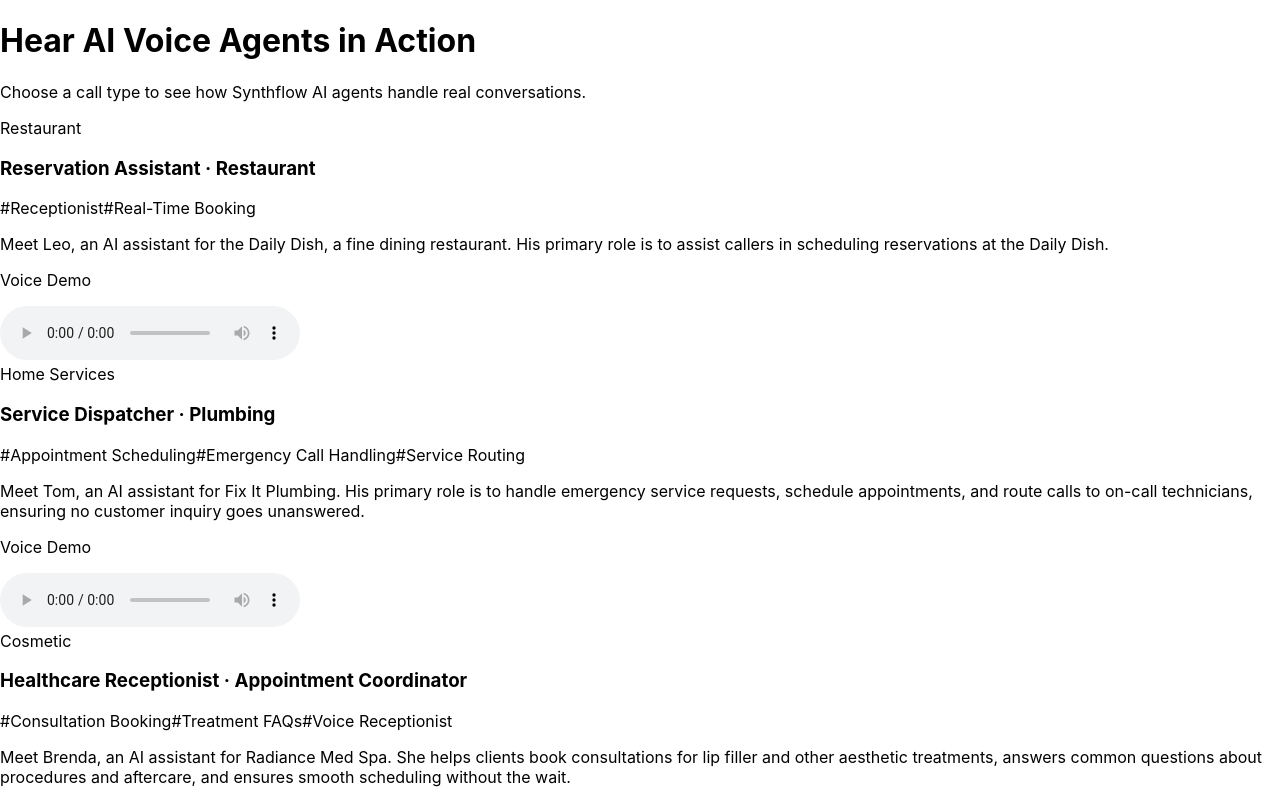
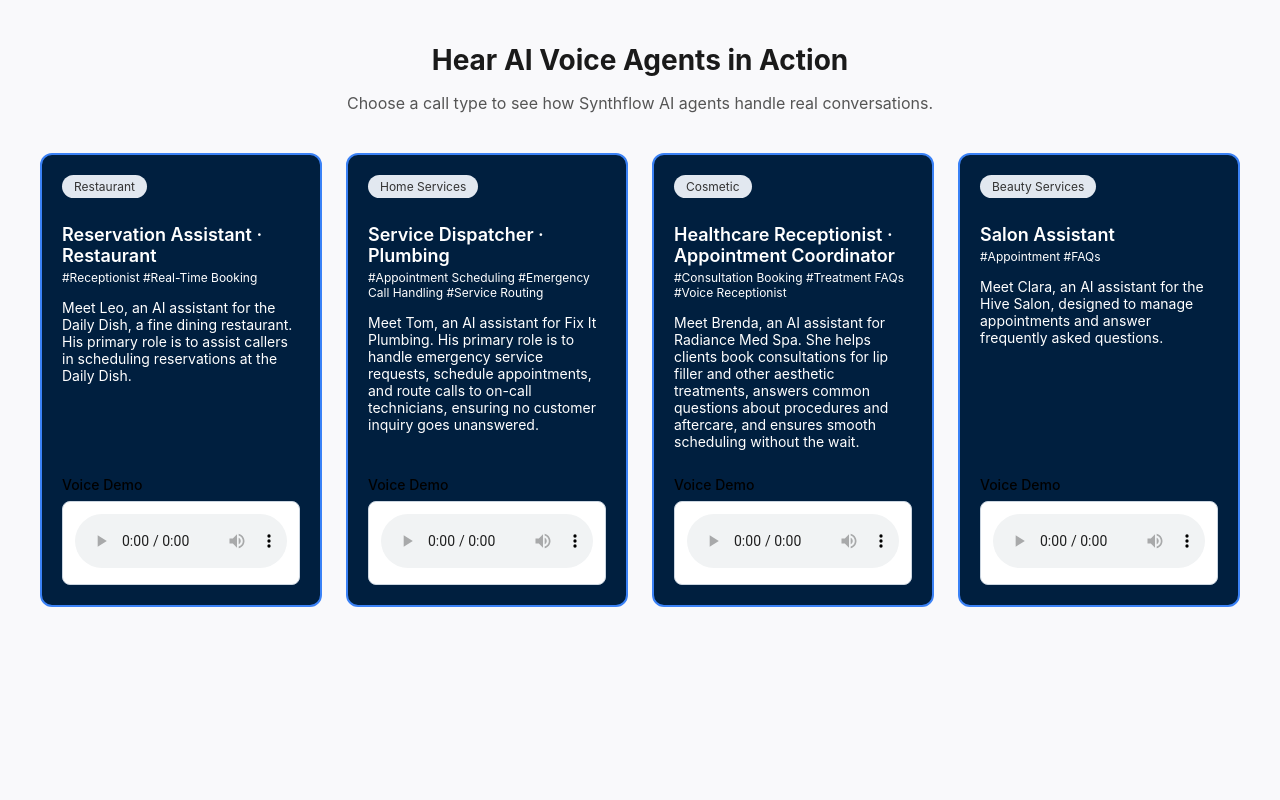
Before and after one commit to PiperL1040/Ally-Audio-Samples, a React (Create React App) app: page / in a window 1280 px wide. Shown: the top 800 px of the page. Built offline with nearby package versions, Linux system fonts and the light colour scheme.

Commit message:
Correct formatting

```diff
--- a/src/App.css
+++ b/src/App.css
@@ -14,18 +14,18 @@
 }
 
 .App-header {
-  background-color: #282c34;
+  background-color: #1958d6;
   min-height: 100vh;
   display: flex;
   flex-direction: column;
   align-items: center;
   justify-content: center;
   font-size: calc(10px + 2vmin);
-  color: white;
+  color: rgb(255, 255, 255);
 }
 
 .App-link {
-  color: #61dafb;
+  color: #000000;
 }
 
 @keyframes App-logo-spin {
@@ -36,3 +36,90 @@
     transform: rotate(360deg);
   }
 }
+
+.voice-agents-wrapper {
+  min-height: 100vh;
+  background-color: #f9f9fb;
+  color: #1a1a1a;
+  padding: 24px;
+}
+
+.voice-agents-container {
+  max-width: 1200px;
+  margin: 0 auto;
+}
+
+.voice-agents-header {
+  text-align: center;
+  margin-bottom: 40px;
+}
+
+.voice-agents-header h1 {
+  font-size: 28px;
+  font-weight: bold;
+  margin-bottom: 8px;
+}
+
+.voice-agents-header p {
+  color: #555;
+  font-size: 16px;
+}
+
+.agent-grid {
+  display: grid;
+  grid-template-columns: repeat(auto-fit, minmax(280px, 1fr));
+  gap: 24px;
+}
+
+.agent-card {
+  background-color: #001f3f;
+  border: 2px solid #3b82f6;
+  border-radius: 12px;
+  padding: 20px;
+  display: flex;
+  flex-direction: column;
+  justify-content: space-between;
+}
+
+.agent-tag {
+  background-color: #e2e8f0;
+  color: #333;
+  font-size: 12px;
+  padding: 4px 12px;
+  border-radius: 999px;
+  display: inline-block;
+  margin-bottom: 8px;
+}
+
+.agent-title {
+  font-size: 18px;
+  font-weight: 600;
+  margin-bottom: 4px;
+  color: #ffffff;
+}
+
+.agent-tags {
+  font-size: 12px;
+  color: #ffffff;
+  margin: 4px 0 12px;
+}
+
+.agent-description {
+  font-size: 14px;
+  color: #ffffff;
+  margin-bottom: 12px;
+}
+
+.agent-audio-label {
+  font-size: 14px;
+  font-weight: 500;
+  margin-bottom: 8px;
+  color: #000000;
+}
+
+.agent-audio-box {
+  background-color: #ffffff;
+  border: 1px solid #cbd5e0;
+  border-radius: 8px;
+  padding: 12px;
+}
--- a/src/VoiceAgentsShowcase.jsx
+++ b/src/VoiceAgentsShowcase.jsx
@@ -90,7 +90,108 @@
 //   );
 // }
 
+// import React from "react";
+
+// export default function VoiceAgentsShowcase() {
+//   const agents = [
+//     {
+//       industry: "Restaurant",
+//       title: "Reservation Assistant · Restaurant",
+//       tags: ["#Receptionist", "#Real-Time Booking"],
+//       description:
+//         "Meet Leo, an AI assistant for the Daily Dish, a fine dining restaurant. His primary role is to assist callers in scheduling reservations at the Daily Dish.",
+//       audio: process.env.PUBLIC_URL + "/audio/Resturante.mp3",
+//     },
+//     {
+//       industry: "Home Services",
+//       title: "Service Dispatcher · Plumbing",
+//       tags: ["#Appointment Scheduling", "#Emergency Call Handling", "#Service Routing"],
+//       description:
+//         "Meet Tom, an AI assistant for Fix It Plumbing. His primary role is to handle emergency service requests, schedule appointments, and route calls to on-call technicians, ensuring no customer inquiry goes unanswered.",
+//       audio: process.env.PUBLIC_URL + "/audio/Plumping.mp3",
+//     },
+//     {
+//       industry: "Cosmetic",
+//       title: "Healthcare Receptionist · Appointment Coordinator",
+//       tags: ["#Consultation Booking", "#Treatment FAQs", "#Voice Receptionist"],
+//       description:
+//         "Meet Brenda, an AI assistant for Radiance Med Spa. She helps clients book consultations for lip filler and other aesthetic treatments, answers common questions about procedures and aftercare, and ensures smooth scheduling without the wait.",
+//       audio: process.env.PUBLIC_URL + "/audio/MedSpa.mp3",
+//     },
+//     {
+//       industry: "Home Services",
+//       title: "Salon Assistant",
+//       tags: ["#Appointment", "#FAQs"],
+//       description:
+//         "Meet Clara, an AI assistant for the Hive Salon, designed to manage appointments and answer frequently asked questions.",
+//       audio: process.env.PUBLIC_URL + "/audio/Salon.mp3",
+//     },
+//   ];
+
+//   return (
+//     <div className="min-h-screen bg-[#f9f9fb] text-gray-900 p-6">
+//       <div className="max-w-7xl mx-auto">
+//         <div className="mb-10 text-center">
+//           <h1 className="text-3xl font-semibold">Hear AI Voice Agents in Action</h1>
+//           <p className="text-gray-600 mt-2">
+//             Choose a call type to see how Synthflow AI agents handle real conversations.
+//           </p>
+//         </div>
+
+//         <div className="grid grid-cols-1 sm:grid-cols-2 lg:grid-cols-4 gap-6">
+//           {agents.map((agent, idx) => (
+//             <div
+//               key={idx}
+//               className="bg-white rounded-xl shadow-md p-5 flex flex-col justify-between"
+//             >
+//               <div>
+//                 <div className="mb-2">
+//                   <span className="bg-gray-100 text-sm text-gray-700 px-3 py-1 rounded-full">
+//                     {agent.industry}
+//                   </span>
+//                 </div>
+//                 <h3 className="font-semibold text-lg leading-tight">
+//                   {agent.title}
+//                 </h3>
+//                 <div className="text-xs text-purple-700 mt-1 mb-2">
+//                   {agent.tags.map((tag, i) => (
+//                     <span key={i} className="mr-1">
+//                       {tag}
+//                     </span>
+//                   ))}
+//                 </div>
+//                 <p className="text-sm text-gray-600 mb-4 line-clamp-3">
+//                   {agent.description}
+//                 </p>
+//               </div>
+
+//               <div className="mt-auto">
+//                 <p className="text-sm font-medium text-gray-700 mb-2">Voice Demo</p>
+//       <div className="flex flex-col gap-4">
+//   <div className="bg-blue-100 border border-blue-400 rounded-lg p-4">
+//     <audio
+//       controls
+//       className="w-full"
+//       aria-label={`Audio demo for ${agent.title}`}
+//     >
+//       <source src={agent.audio} type="audio/mpeg" />
+//       Your browser does not support the audio element.
+//     </audio>
+//   </div>
+// </div>
+
+
+//               </div>
+//             </div>
+//           ))}
+//         </div>
+//       </div>
+//     </div>
+//   );
+// }
+
 import React from "react";
+import "./App.css"; // Make sure this line is present to apply styles
 
 export default function VoiceAgentsShowcase() {
   const agents = [
@@ -100,7 +201,7 @@
       tags: ["#Receptionist", "#Real-Time Booking"],
       description:
         "Meet Leo, an AI assistant for the Daily Dish, a fine dining restaurant. His primary role is to assist callers in scheduling reservations at the Daily Dish.",
-      audio: process.env.PUBLIC_URL + "/audio/Restaurant.mp3",
+      audio: process.env.PUBLIC_URL + "/audio/Resturante.mp3",
     },
     {
       industry: "Home Services",
@@ -108,7 +209,7 @@
       tags: ["#Appointment Scheduling", "#Emergency Call Handling", "#Service Routing"],
       description:
         "Meet Tom, an AI assistant for Fix It Plumbing. His primary role is to handle emergency service requests, schedule appointments, and route calls to on-call technicians, ensuring no customer inquiry goes unanswered.",
-      audio: process.env.PUBLIC_URL + "/audio/Plumbing.mp3",
+      audio: process.env.PUBLIC_URL + "/audio/Plumping.mp3",
     },
     {
       industry: "Cosmetic",
@@ -119,7 +220,7 @@
       audio: process.env.PUBLIC_URL + "/audio/MedSpa.mp3",
     },
     {
-      industry: "Home Services",
+      industry: "Beauty Services",
       title: "Salon Assistant",
       tags: ["#Appointment", "#FAQs"],
       description:
@@ -129,54 +230,34 @@
   ];
 
   return (
-    <div className="min-h-screen bg-[#f9f9fb] text-gray-900 p-6">
-      <div className="max-w-7xl mx-auto">
-        <div className="mb-10 text-center">
-          <h1 className="text-3xl font-semibold">Hear AI Voice Agents in Action</h1>
-          <p className="text-gray-600 mt-2">
-            Choose a call type to see how Synthflow AI agents handle real conversations.
-          </p>
+    <div className="voice-agents-wrapper">
+      <div className="voice-agents-container">
+        <div className="voice-agents-header">
+          <h1>Hear AI Voice Agents in Action</h1>
+          <p>Choose a call type to see how Synthflow AI agents handle real conversations.</p>
         </div>
 
-        <div className="grid grid-cols-1 sm:grid-cols-2 lg:grid-cols-4 gap-6">
+        <div className="agent-grid">
           {agents.map((agent, idx) => (
-            <div
-              key={idx}
-              className="bg-white rounded-xl shadow-md p-5 flex flex-col justify-between"
-            >
+            <div key={idx} className="agent-card">
               <div>
-                <div className="mb-2">
-                  <span className="bg-gray-100 text-sm text-gray-700 px-3 py-1 rounded-full">
-                    {agent.industry}
-                  </span>
-                </div>
-                <h3 className="font-semibold text-lg leading-tight">
-                  {agent.title}
-                </h3>
-                <div className="text-xs text-purple-700 mt-1 mb-2">
+                <span className="agent-tag">{agent.industry}</span>
+                <h3 className="agent-title">{agent.title}</h3>
+                <div className="agent-tags">
                   {agent.tags.map((tag, i) => (
-                    <span key={i} className="mr-1">
-                      {tag}
-                    </span>
+                    <span key={i}>{tag} </span>
                   ))}
                 </div>
-                <p className="text-sm text-gray-600 mb-4 line-clamp-3">
-                  {agent.description}
-                </p>
+                <p className="agent-description">{agent.description}</p>
               </div>
 
-              <div className="mt-auto">
-                <p className="text-sm font-medium text-gray-700 mb-2">Voice Demo</p>
-                <div className="bg-[#0a2540] text-white rounded-lg p-4 flex flex-wrap gap-4">
-                  <audio
-                    controls
-                    className="w-48"
-                    aria-label={`Audio demo for ${agent.title}`}
-                  >
+              <div className="agent-audio">
+                <p className="agent-audio-label">Voice Demo</p>
+                <div className="agent-audio-box">
+                  <audio controls style={{ width: "100%" }} aria-label={`Audio demo for ${agent.title}`}>
                     <source src={agent.audio} type="audio/mpeg" />
                     Your browser does not support the audio element.
                   </audio>
-                  {/* Add more <audio> elements here if needed */}
                 </div>
               </div>
             </div>
```
